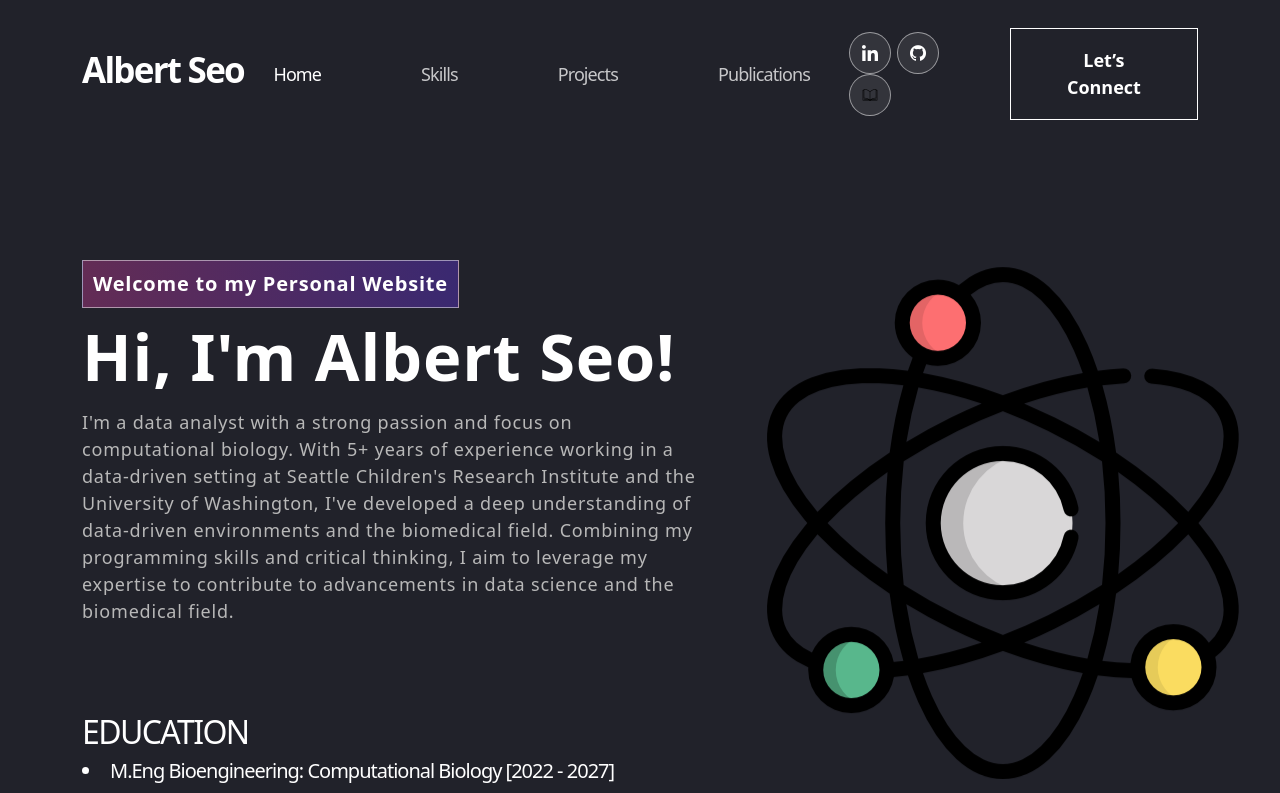
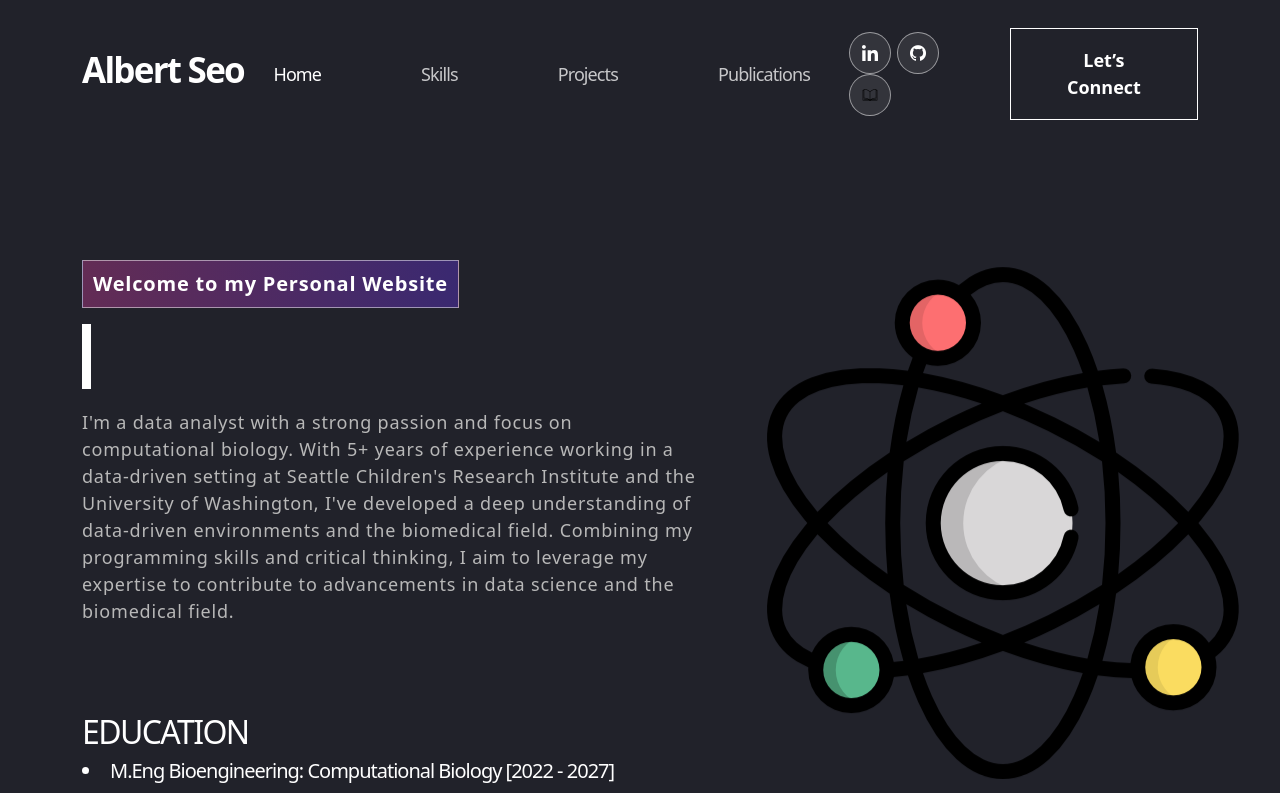
Before and after one commit to albertjseo/personal-portfolio, a React (Create React App) app: page / in a window 1280 px wide. Shown: the top 793 px of the page. Built offline with nearby package versions, Linux system fonts and the light colour scheme.

Commit message:
Updating App.css

```diff
--- a/src/App.css
+++ b/src/App.css
@@ -87,17 +87,19 @@ span.navbar-text {
   display: inline-block;
   overflow: hidden;
   white-space: nowrap;
-  animation: typing 3.5s steps(19, end), blink-caret .75s step-end infinite;
+  border-right: 0.15em solid white;
+  animation: typing 3s steps(20, end), blink-caret 0.75s step-end infinite;
+  max-width: 0;
 }
 
 @keyframes typing {
   from { max-width: 0 }
-  to { max-width: 19ch }
+  to { max-width: 20ch }
 }
 
 @keyframes blink-caret {
-  from, to {border-color: transparent}
-  50% {border-color: white;}
+  from, to { border-color: transparent }
+  50% { border-color: white }
 }
 
 .social-icon {
```
